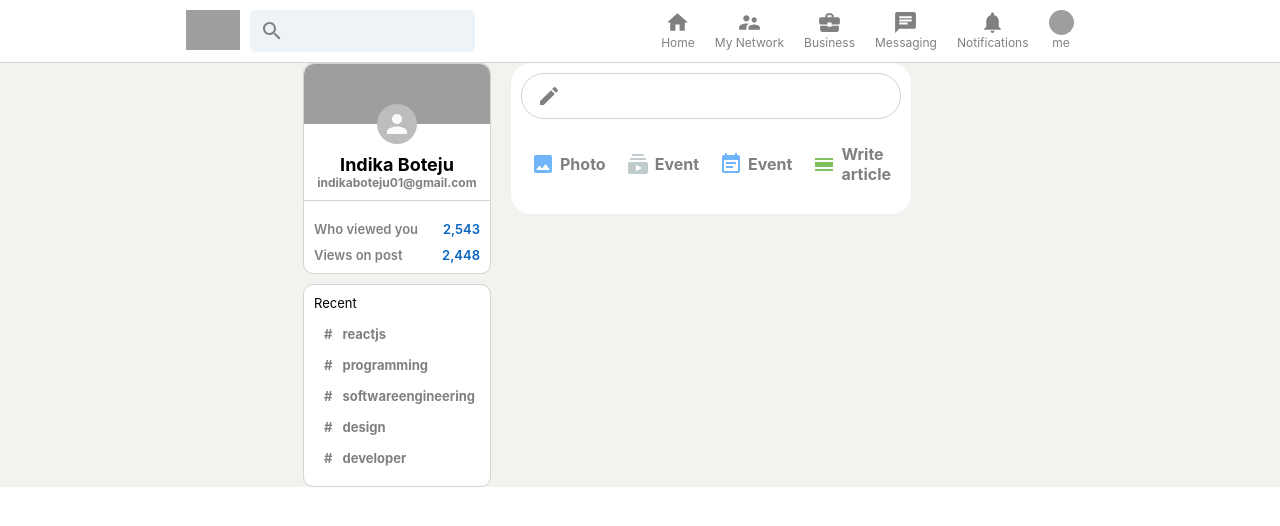
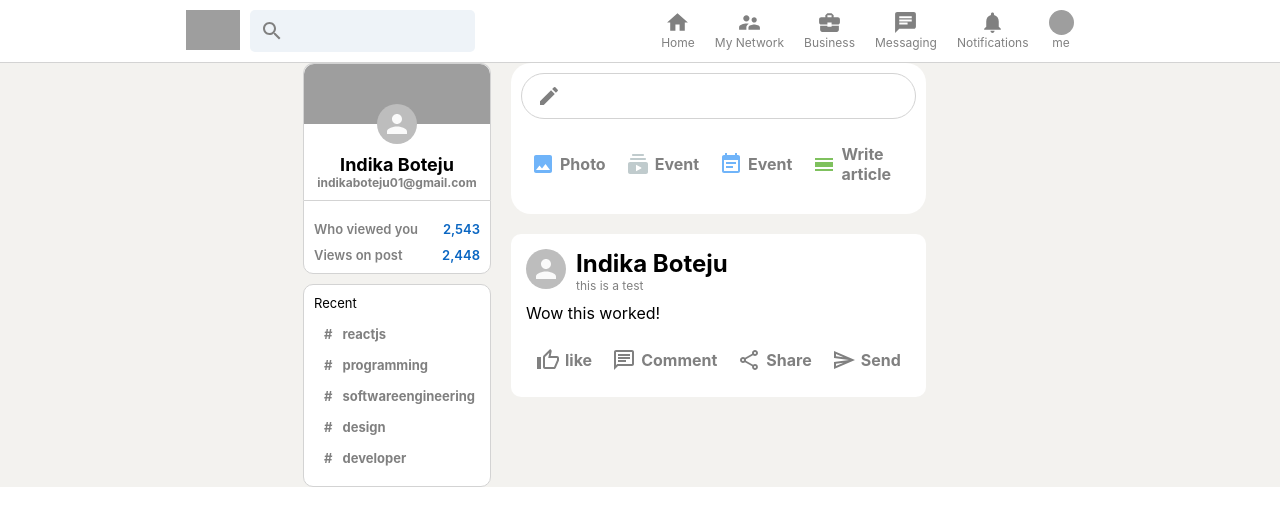
Before and after one commit to Ib467/react_linkedin_clone, a React (Create React App) app: page / in a window 1280 px wide. Shown: the top 526 px of the page. Built offline with nearby package versions, Linux system fonts and the light colour scheme; grey boxes are pictures that could not be loaded.

Commit message:
update firebase

```diff
--- a/package.json
+++ b/package.json
@@ -9,6 +9,7 @@
     "@testing-library/jest-dom": "^4.2.4",
     "@testing-library/react": "^9.5.0",
     "@testing-library/user-event": "^7.2.1",
+    "firebase": "^8.2.1",
     "react": "^17.0.1",
     "react-dom": "^17.0.1",
     "react-redux": "^7.2.2",
--- a/src/Feed.js
+++ b/src/Feed.js
@@ -1,12 +1,33 @@
-import React from 'react'
+import React, {useState, useEffect} from 'react'
 import "./Feed.css"
 import CreateIcon from "@material-ui/icons/Create"
 import InputOption from './InputOption';
 import ImageIcon from "@material-ui/icons/Image"
 import { CalendarViewDay, EventNote, SubscriptionsRounded } from '@material-ui/icons';
+import Post from './Posts';
+import { db } from './firebase';
+
+function Feed() {
+
+    const [posts, setPosts] = useState([]);
+
+    useEffect(() => {
+        db.collection("posts").onSnapShot(snapshot =>(
+            setPosts(snapShot.docs.map(doc => (
+                {
+                    id: doc.id,
+                    data: doc.data
+                }
+            )))
+        ))
+    }, [])
+
+    const sendPost = e => {
+        e.preventDefault();
 
 
-function Feed() {
+    }
+
     return (
         <div className='feed'>
             <div className="feed__inputContainer">
@@ -14,7 +35,7 @@ function Feed() {
                 <CreateIcon />
                 <form>
                     <input type="text" />
-                    <button type="submit">Send</button>
+                    <button onClick={sendPost} type="submit">Send</button>
                 </form>
                 </div>
                 <div className="feed__inputOptions">
@@ -29,7 +50,15 @@ function Feed() {
 
                 </div>
             </div>
+            {posts.map((post) =>{
+                <Post />
+            })}
             {/* {posts } */}
+            <Post
+                name="Indika Boteju"
+                description='this is a test'
+                message="Wow this is working" />
+
         </div>
     )
 }
--- a/src/Post.css
+++ b/src/Post.css
@@ -0,0 +1,28 @@
+.post{
+    background-color: white;
+    padding: 15px;
+    margin-bottom: 10px;
+    border-radius: 10px;
+}
+.post__header{
+    display: flex;
+    margin-bottom: 10px;
+}
+.post__info{
+    margin-left: 10px;
+}
+.post__info > p{
+    font-size: 12px;
+    color: gray;
+}
+.post__body{
+    overflow-wrap: anywhere;
+}
+
+.post__body > h2 {
+    font-size: 15px;
+}
+.post__buttons{
+    display: flex;
+    justify-content: space-evenly;
+}
--- a/src/Posts.js
+++ b/src/Posts.js
@@ -1,13 +1,38 @@
+import { Avatar } from '@material-ui/core';
 import React from 'react'
 import './Post.css';
+import ThumbUpAltOutlinedIcon from '@material-ui/icons/ThumbUpAltOutlined'
+import InputOption from './InputOption';
+import ChatOutlinedIcon from '@material-ui/icons/ChatOutlined'
+import SharedOutlinedIcon from '@material-ui/icons/ShareOutlined'
+import SendOutlinedIcon from '@material-ui/icons/SendOutlined'
 
-function Posts() {
+function Posts({ name, description, message, photoUrl}) {
     return (
         <div className="post">
+            <div className="post__header">
+                <Avatar />
+                <div className="post__info">
+                    <h2>{name}</h2>
+                    <p>{description}</p>
+                </div>
+            </div>
+            <div className="post__body">
+                <p> Wow this worked!</p>
+            </div>
+            <div className="post__buttons">
+                <InputOption Icon={ThumbUpAltOutlinedIcon} title="like"
+                color="gray" />
+                 <InputOption Icon={ChatOutlinedIcon} title="Comment"
+                color="gray" />
+                 <InputOption Icon={SharedOutlinedIcon} title="Share"
+                color="gray" />
+                 <InputOption Icon={SendOutlinedIcon} title="Send"
+                color="gray" />
+            </div>
 
         </div>
     )
 }
-import './Post.css';
 
-export default Posts
+export default Posts;
--- /dev/null
+++ b/src/firebase.js
@@ -0,0 +1,17 @@
+import firebase from "firebase";
+
+const firebaseConfig = {
+    apiKey: "AIzaSyD-hU_fdbiJBwezpmhqa_ymx2TYKVpuzuE",
+    authDomain: "linkedin-539d0.firebaseapp.com",
+    projectId: "linkedin-539d0",
+    storageBucket: "linkedin-539d0.appspot.com",
+    messagingSenderId: "379587906340",
+    appId: "1:379587906340:web:cbe11c3aa0b667c48e41b1",
+    measurementId: "G-CLEW9SNPSH"
+  };
+
+  const firebaseApp = firebase.initializeApp(firebaseConfig);
+  const db = firebaseApp.firestore();
+  const auth = firebase.auth();
+
+  export { db, auth };
```
Also changed, not shown: 2 other files (tests, documents, lock files or other folders).
